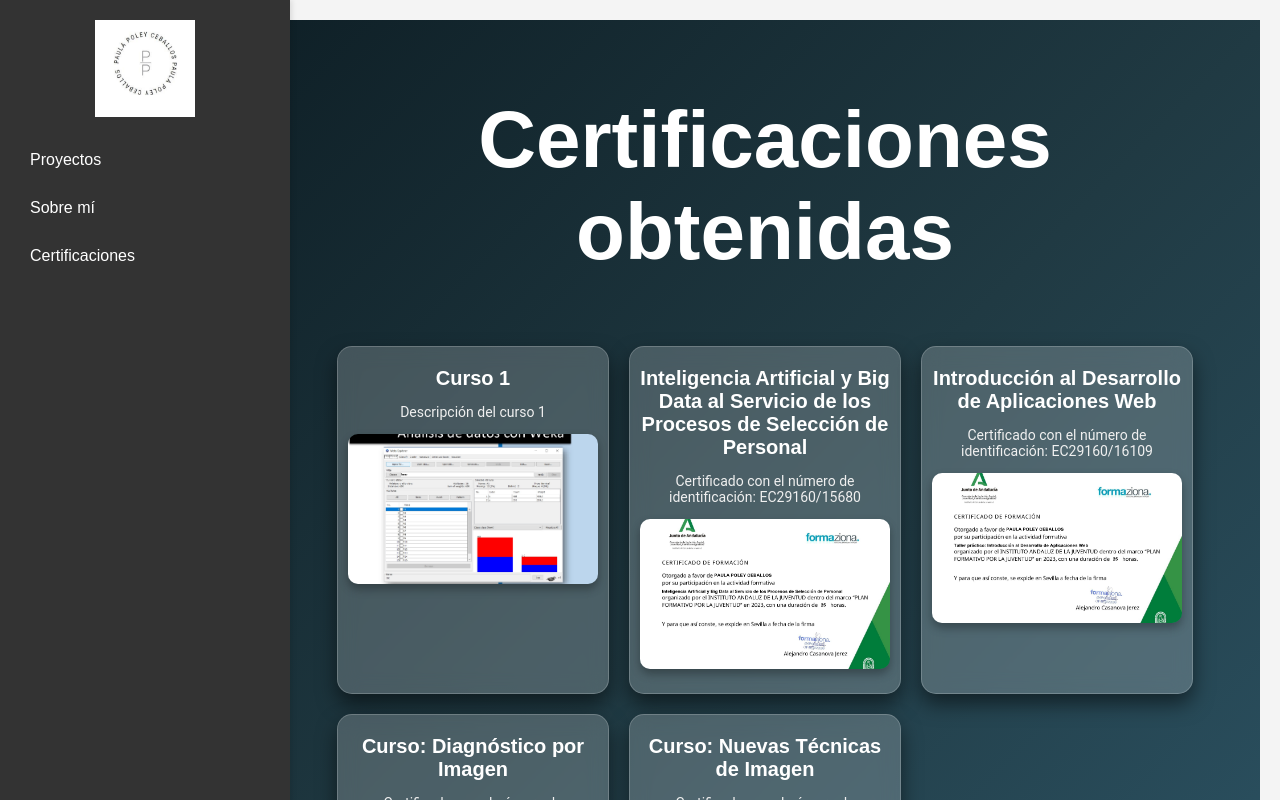
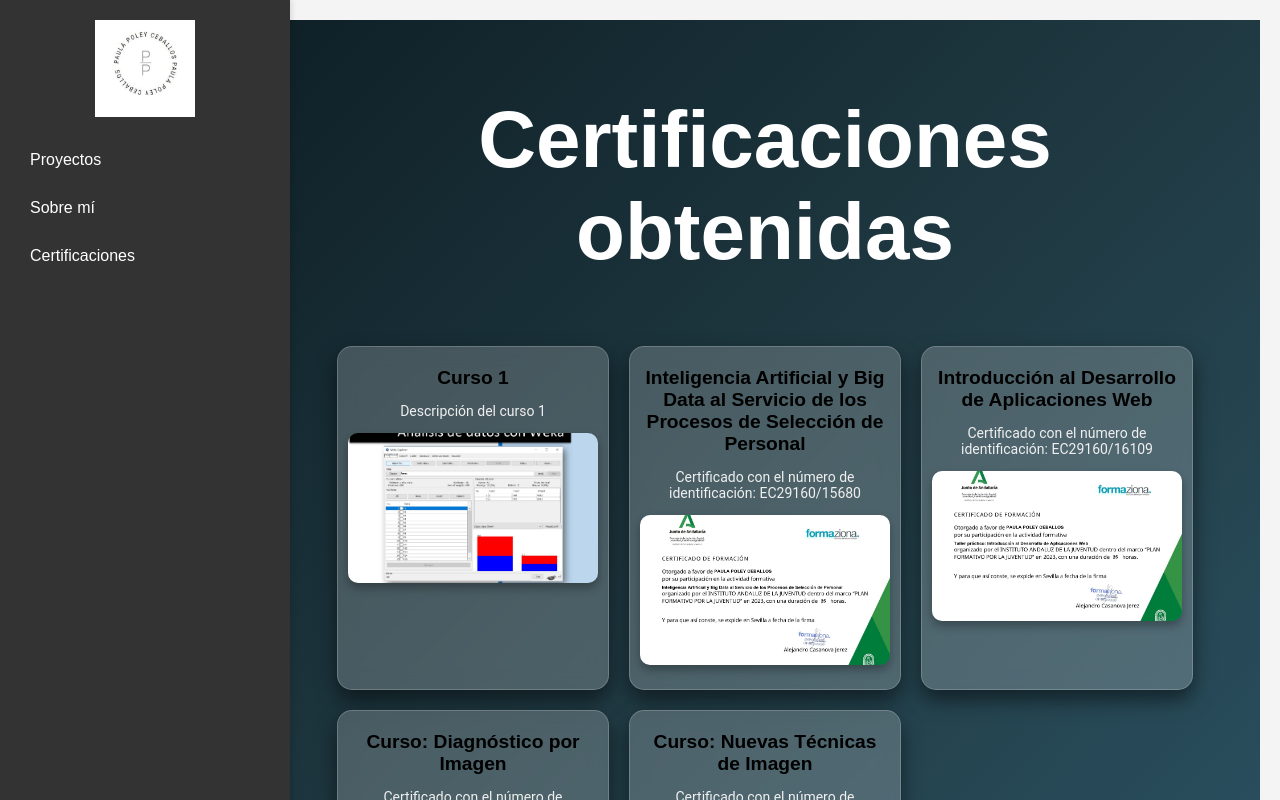
Before and after one commit to paulapoley/portfoliopaulapoley, a React (Create React App) app: page /certificaciones in a window 1280 px wide. Shown: the top 800 px of the page. Built offline with nearby package versions, Linux system fonts and the light colour scheme.

Commit message:
Update Certificaciones.css

```diff
--- a/src/pages/Certificaciones.css
+++ b/src/pages/Certificaciones.css
@@ -47,9 +47,9 @@
 }
 
 .cert-title {
-  font-size: 1.25rem;
+  font-size: 1.2rem;
   margin: 10px 0;
-  color: #ffffff;
+  color: #000000;
   font-family: 'Orbitron', sans-serif;
 }
 
```
